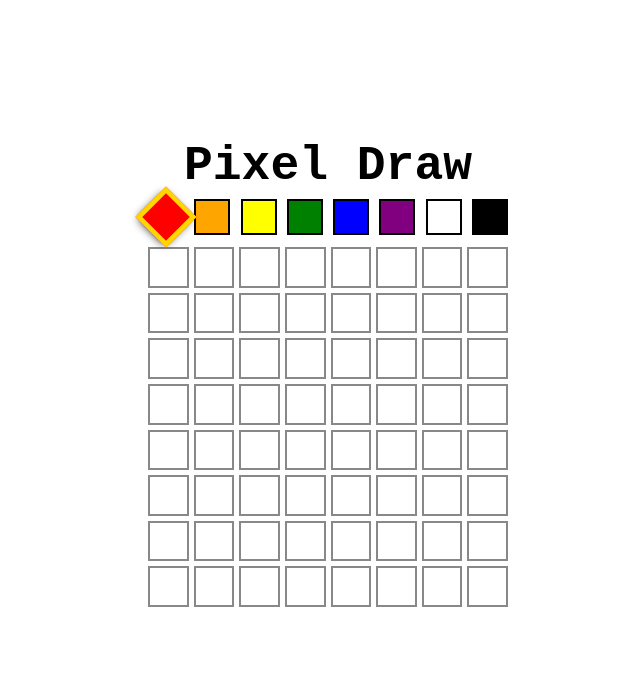
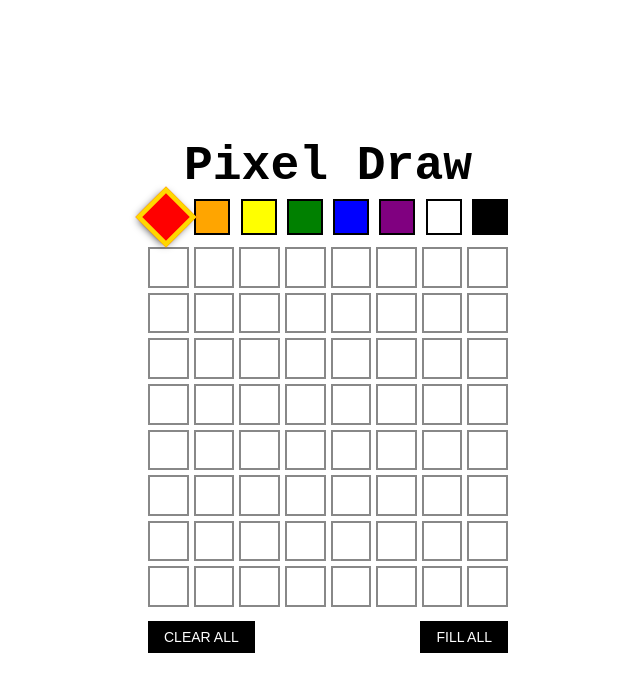
Before and after one commit to tpadilla10117/pixel_draw, a React (Create React App) app in the folder my-app/: page / in a window 1280 px wide. Shown: the top 692 px of the page, without its empty margins (312-952 px from the left). Built offline with nearby package versions, Linux system fonts and the light colour scheme.

Commit message:
finished fill button

```diff
--- a/my-app/public/style.css
+++ b/my-app/public/style.css
@@ -71,3 +71,25 @@
     box-shadow: 0 2px 8px -3px black;
     z-index: 1000;
   }
+
+  .action-panel {
+    grid-row: 4;
+
+    display: flex;
+    flex-direction: row;
+    align-items: center;
+    justify-content: space-between;
+  }
+
+  .action-panel button {
+    background: black;
+    color: white;
+    text-transform: uppercase;
+    border: 0;
+    padding: 8px 16px;
+    font-size: 14px;
+  }
+
+  .action-panel button:hover {
+    box-shadow: 0 4px 8px -3px black;
+  }
--- /dev/null
+++ b/my-app/src/components/ActionPanel.js
@@ -0,0 +1,35 @@
+import React from 'react';
+
+/* Lets us build a blank cell list */
+import { buildCellList } from '../utils';
+
+/* Action Panel is the interface for updating the Grid */
+
+const ActionPanel = (props) => {
+
+    const { activeColor, cellList, setCellList } = props;
+
+    return <div className="action-panel">
+
+    <button onClick={() => {
+        const newCellList = buildCellList()
+        setCellList(newCellList)
+      }}>Clear All</button>
+
+    <button onClick={() => {
+        const newCellList = buildCellList()
+        newCellList.map((cell) =>
+        cell.color = activeColor
+        , setCellList(newCellList) )
+    }}>Fill All</button>
+
+    </div>
+
+
+
+
+
+
+}
+
+export default ActionPanel;
--- a/my-app/src/components/App.js
+++ b/my-app/src/components/App.js
@@ -4,6 +4,7 @@ import React, { useState } from 'react';
 import Grid from './Grid';
 import Header from './Header';
 import Palette from './Palette';
+import ActionPanel from './ActionPanel';
 
 /* For access to COLORS and buildCellList for our initial state objects */
 
@@ -25,6 +26,7 @@ const App = () => {
       <Header />
       <Palette activeColor={activeColor} setActiveColor={setActiveColor}/>
       <Grid cellList={cellList} setCellList={setCellList} activeColor={activeColor} />
+      <ActionPanel activeColor={activeColor} cellList={cellList} setCellList={setCellList} />
     </div>
   );
 }
```
